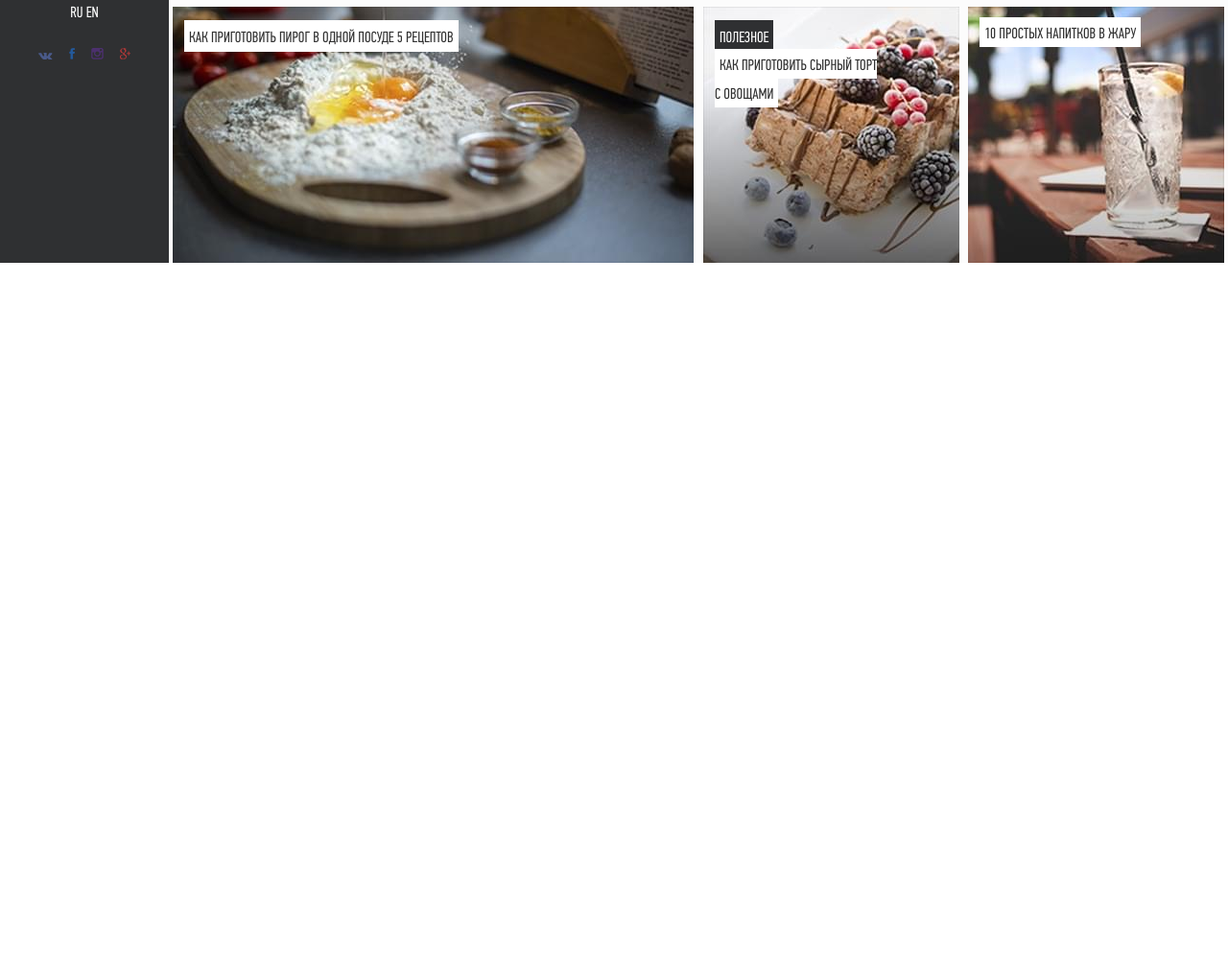
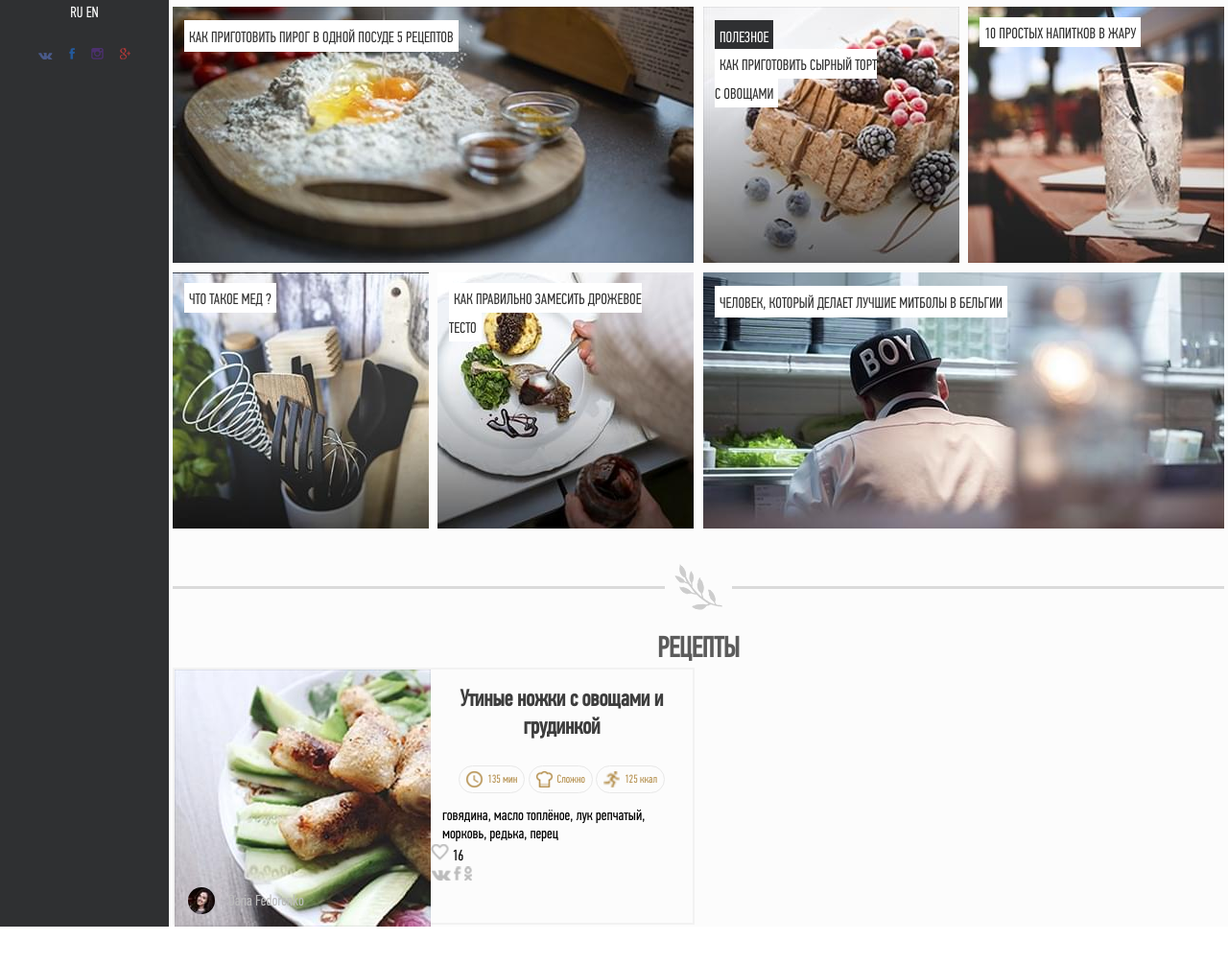
Before and after one commit to swift88/Svetlana_Vinnikova, a plain HTML site: page Vebinary/Maket/index.html in a window 1280 px wide. Shown: the part 613-1618 px from the top of the page at 96% size. Before the commit the page ends 887 px from the top, so only its background shows below. Drawn offline with Linux system fonts and the light colour scheme; files whose address does not match are found by name.

Commit message:
maket поодолжение 2

```diff
--- a/Vebinary/Maket/css/style.css
+++ b/Vebinary/Maket/css/style.css
@@ -8,6 +8,7 @@ body{
     overflow-x: hidden;
     font-size: 16px;
     font-family: 'PFDinTextCompPro-Regular', sans-serif;
+height: 2000px;
 }
 
 a{
@@ -19,6 +20,9 @@ h2{
     color:#5B5B5B;
     font-size:30px;
     text-align: center;
+}
+li{
+    list-style-type: none;
 }
 .wrapper{
     background-color:#2F3032;
@@ -220,3 +224,92 @@ background: url('../img/item1.jpeg') no-repeat center;
     padding: 10px 5px 5px;
     display: inline-block;
 }
+
+.left-to-right .catalog1-right{
+    float: left;
+}
+.left-to-right .catalog1-left{
+    float: right;
+}
+
+.left-to-right .catalog1-left{
+     background: url('../img/item8.jpeg') no-repeat center;
+}
+
+.left-to-right .catalog1-right > div:first-child{
+     background: url('../img/item6.jpeg') no-repeat center;
+ }
+ .left-to-right .catalog1-right > div:last-child{
+     background: url('../img/item7.jpeg') no-repeat center;
+ }
+
+.left-to-right {
+    margin-bottom: 60px;
+}
+
+/* recipies */
+.recipies{
+
+}
+
+.recipe{
+    width: 544px;
+    height: 268px;
+    border: 2px solid #F2F2F2;
+}
+.recipe-img{
+    width: 267px;
+    height: 268px;
+    float: left;
+}
+.recipe-img1{
+    background: url('../img/recipe1.jpeg') no-repeat center;
+}
+.recipe-img .author{
+    margin-top: 227px;
+    margin-left: 14px;
+}
+.recipe-img .author img{
+    border-radius: 50%;
+    float: left;
+}
+.recipe-img .author p{
+    padding-top: 6px;
+    margin-left: 42px;
+    color:#BCBCBC;
+}
+.recipe-content{
+  margin-left: 267px;
+
+}
+.recipe-content h3{
+    color:#3D3D3D;
+    font-size:24px;
+    text-align: center;
+    margin-top: 18px;
+    margin-bottom: 24px;
+}
+.recipe-content ul{
+    text-align: center;
+    margin-bottom: 15px;
+
+}
+.recipe-content ul li{
+    height: 29px;
+    display: inline-block;
+    border: 1px solid #E8E8E8;
+    padding-left: 7px;
+    padding-right: 7px;
+    border-radius: 20px;
+    padding-top: 5px;
+    color:#B5904E;
+    font-size:12px;
+}
+.recipe-content ul li span{
+    vertical-align: 5px;
+    margin-left: 5px;
+}
+.recipe-content h3 + div{
+    padding-left: 12px;
+    padding-right: 12px;
+}
--- a/Vebinary/Maket/index.html
+++ b/Vebinary/Maket/index.html
@@ -62,7 +62,7 @@
                     </div>
                 </div>
 
-                <div class="catalog1">
+                <div class="catalog1 clearfix">
                     <div class="catalog1-left">
                         <p>КАК ПРИГОТОВИТЬ ПИРОГ В ОДНОЙ ПОСУДЕ 5 РЕЦЕПТОВ</p>
                     </div>
@@ -77,6 +77,59 @@
                         </div>
                     </div>
                 </div>
+                <div class="catalog1 left-to-right clearfix">
+                    <div class="catalog1-left">
+                        <p>ЧЕЛОВЕК, КОТОРЫЙ ДЕЛАЕТ ЛУЧШИЕ МИТБОЛЫ В БЕЛЬГИИ</p>
+                    </div>
+                    <div class="catalog1-right clearfix">
+                        <div>
+                            <p class="cat-title"> ЧТО ТАКОЕ МЕД ?</p>
+                        </div>
+                        <div>
+                            <p class="cat-title">КАК ПРАВИЛЬНО ЗАМЕСИТЬ ДРОЖЕВОЕ <br> ТЕСТО</p>
+                        </div>
+                    </div>
+                </div>
+
+                <div class="list">
+                    <div class="line"></div>
+                    <div class="list-img"></div>
+                </div>
+
+                <!--Recipies -->
+                <h2>РЕЦЕПТЫ</h2>
+                <div class="recipies">
+                    <div class="recipe">
+                        <div class="recipe-img recipe-img1">
+                            <div class="author"><img src="../Maket/img/woman.jpeg" alt="woman">
+                                <p>Daria Fedorenko</p>
+                            </div>
+                        </div>
+                        <div class="recipe-content">
+                            <h3>Утиные ножки с овощами и <br> грудинкой</h3>
+                            <div>
+                                <ul>
+                                    <li><img src="img/time.png" alt="time"><span>135 мин</span> </li>
+                                    <li> <img src="img/hat_chief.png" alt="hat_chief"><span>Сложно</span></li>
+                                    <li><img src="img/kaloriy.png" alt="kaloriy" width="17"><span>125 ккал</span> </li>
+                                </ul>
+                                <p>говядина, масло топлёное, лук репчатый, морковь, редька, перец</p>
+                            </div>
+
+                            <div class="recipe-content-footer">
+                                <div class="count-like"><img src="img/heart.png" alt="heart">
+                                    <span>16</span>
+                                </div>
+                                <div class="recipe-content-social">
+                                    <img src="img/rec-vk.png" alt="vk">
+                                    <img src="img/rec-fb.png" alt="facebook">
+                                    <img src="img/rec-ok.png" alt="ok">
+                                </div>
+                            </div>
+                        </div>
+                    </div>
+                </div>
+
 
 
 
```
Also changed, not shown: Vebinary/Maket/img/hat_chief.png (added), Vebinary/Maket/img/heart.png (added), Vebinary/Maket/img/item6.jpeg (added), Vebinary/Maket/img/item7.jpeg (added), Vebinary/Maket/img/item8.jpeg (added), Vebinary/Maket/img/kaloriy.png (added), Vebinary/Maket/img/rec-fb.png (added), Vebinary/Maket/img/rec-ok.png (added), Vebinary/Maket/img/rec-vk.png (added), Vebinary/Maket/img/recipe1.jpeg (added), Vebinary/Maket/img/recipe2.jpeg (added), Vebinary/Maket/img/time.png (added), Vebinary/Maket/img/woman.jpeg (added).
